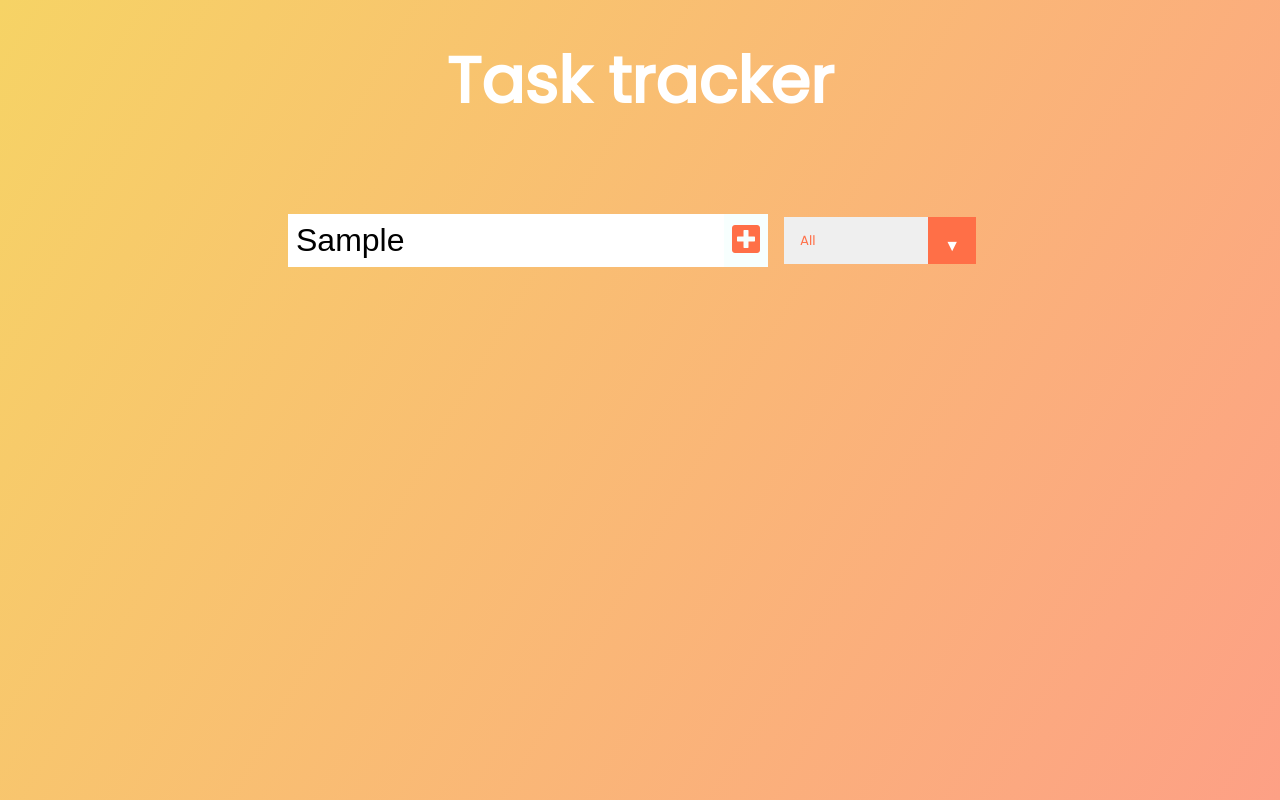
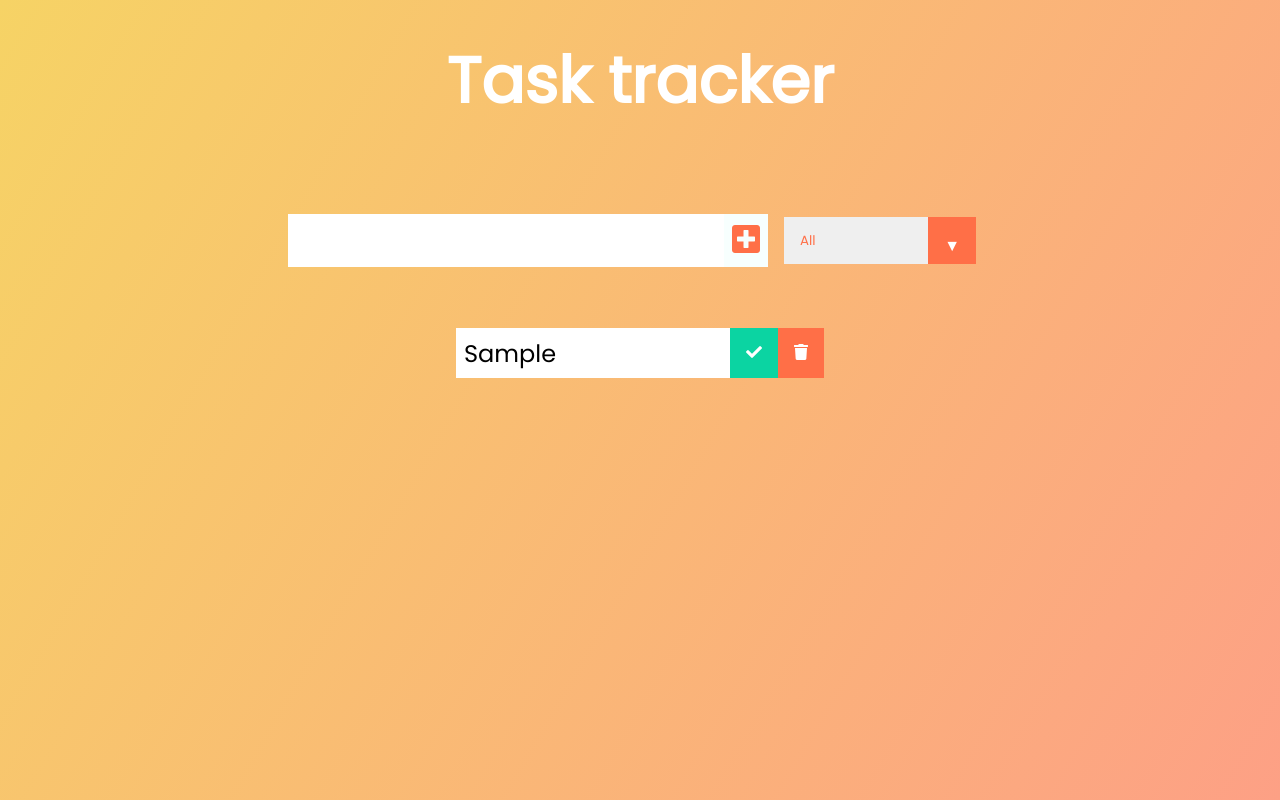
Before and after one commit to ch1n069/Task-tracker-React, a React (Create React App) app: page / in a window 1280 px wide. Both pictures are taken after typing "Sample" into the empty fields and a click on the button 746 px from the left and 240 px from the top of the page. Built offline with nearby package versions, Linux system fonts and the light colour scheme.

Commit message:
updated the application to display individual todos

```diff
--- /dev/null
+++ b/src/components/Todo.js
@@ -0,0 +1,17 @@
+import React from "react";
+
+const Todo = ({ text }) => {
+  return (
+    <div className="todo">
+      <li className="todo-item">{text}</li>
+      <button className="complete-btn">
+        <i className="fas fa-check"></i>
+      </button>
+      <button className="trash-btn">
+        <i className="fas fa-trash"></i>
+      </button>
+    </div>
+  );
+};
+
+export default Todo;
--- a/src/components/TodoList.js
+++ b/src/components/TodoList.js
@@ -1,9 +1,16 @@
 import React from "react";
+// imports
 
-const TodoList = () => {
+import Todo from "./Todo";
+
+const TodoList = ({ todos }) => {
   return (
     <div className="todo-container">
-      <ul className="todo-list"></ul>
+      <ul className="todo-list">
+        {todos.map((todo) => (
+          <Todo key={todo.id} text={todo.text} />
+        ))}
+      </ul>
     </div>
   );
 };
--- a/src/components/form.js
+++ b/src/components/form.js
@@ -1,6 +1,6 @@
 import React from "react";
 
-const Form = ({ setInputText }) => {
+const Form = ({ setInputText, todos, setTodos, inputText }) => {
   const inputTextHandler = (e) => {
     console.log(e.target.value);
     setInputText(e.target.value);
@@ -8,11 +8,21 @@ const Form = ({ setInputText }) => {
 
   const submitTodoHandler = (e) => {
     e.preventDefault();
+    setTodos([
+      ...todos,
+      { text: inputText, completed: false, id: Math.random() * 1000 },
+    ]);
+    setInputText("");
   };
 
   return (
     <form>
-      <input onChange={inputTextHandler} type="text" className="todo-input" />
+      <input
+        value={inputText}
+        onChange={inputTextHandler}
+        type="text"
+        className="todo-input"
+      />
       <button onClick={submitTodoHandler} className="todo-button" type="submit">
         <i className="fas fa-plus-square"></i>
       </button>
```
